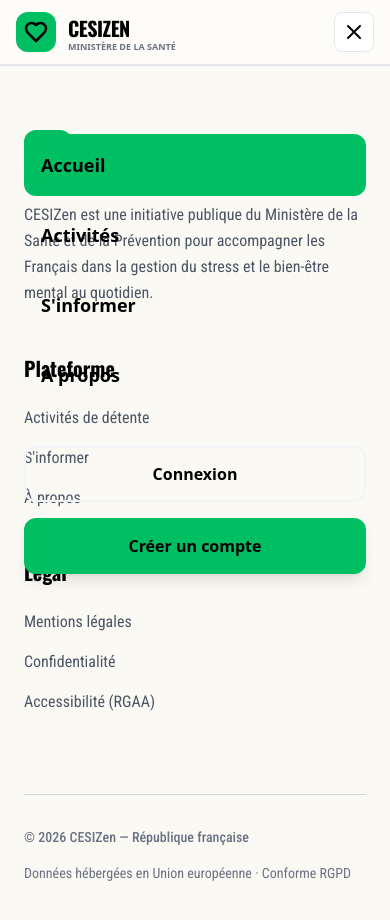
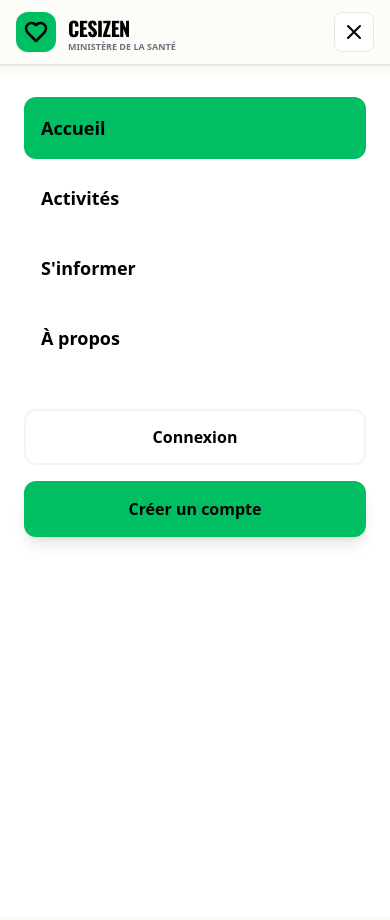
Before and after one commit to johanaT09/cesizen-web, a Nuxt app: page / in a window 390 px wide. Both pictures are taken after a click on the button "Menu". Shown: the top 920 px of the page. Built offline with nearby package versions, Linux system fonts and the light colour scheme.

Commit message:
Fix : reprise NavBar responsive design #68

```diff
--- a/app/layouts/navbar.vue
+++ b/app/layouts/navbar.vue
@@ -15,6 +15,7 @@
 </script>
 
 <template>
+  <!-- On garde le header sticky -->
   <header class="sticky top-0 z-40 border-b border-gray-200 bg-navbar/90 backdrop-blur-md">
     <div class="mx-auto flex max-w-7xl items-center justify-between gap-4 px-4 py-3">
 
@@ -32,6 +33,7 @@
         </div>
       </NuxtLink>
 
+      <!-- Desktop Nav -->
       <nav class="hidden items-center gap-1 md:flex">
         <NuxtLink v-for="item in NAV_LINKS" :key="item.to" :to="item.to"
           class="rounded-lg px-4 py-2 text-sm font-bold transition-colors" :class="[
@@ -59,8 +61,9 @@
         </NuxtLink>
       </div>
 
+      <!-- Burger Button -->
       <button type="button" @click="isMenuOpen = !isMenuOpen"
-        class="flex h-10 w-10 items-center justify-center rounded-lg border border-gray-200 bg-white textPrimary md:hidden active:bg-gray-50"
+        class="relative z-[60] flex h-10 w-10 items-center justify-center rounded-lg border border-gray-200 bg-white textPrimary md:hidden active:bg-gray-50"
         aria-label="Menu">
         <svg v-if="!isMenuOpen" xmlns="http://www.w3.org/2000/svg" class="h-6 w-6" fill="none" viewBox="0 0 24 24"
           stroke="currentColor">
@@ -73,11 +76,19 @@
       </button>
     </div>
 
-    <transition enter-active-class="transition duration-300 ease-out" enter-from-class="translate-x-full"
-      enter-to-class="translate-x-0" leave-active-class="transition duration-200 ease-in"
-      leave-from-class="translate-x-0" leave-to-class="translate-x-full">
-      <div v-if="isMenuOpen" class="fixed inset-0 top-[110px] z-50 bg-white md:hidden">
-        <nav class="flex flex-col gap-2 p-6">
+    <!-- MOBILE MENU CORRIGÉ -->
+    <transition
+      enter-active-class="transition duration-300 ease-out"
+      enter-from-class="translate-x-full opacity-0"
+      enter-to-class="translate-x-0 opacity-100"
+      leave-active-class="transition duration-200 ease-in"
+      leave-from-class="translate-x-0 opacity-100"
+      leave-to-class="translate-x-full opacity-0"
+    >
+      <!-- Ajout de h-screen et bg-white forcé -->
+      <div v-if="isMenuOpen"
+           class="fixed inset-0 top-[73px] left-0 right-0 bottom-0 z-50 h-screen w-full bg-white opacity-100 md:hidden overflow-y-auto">
+        <nav class="flex flex-col gap-2 p-6 bg-white h-full">
           <NuxtLink v-for="item in NAV_LINKS" :key="item.to" :to="item.to"
             class="rounded-xl px-4 py-4 text-lg font-bold border border-transparent" :class="[
               route.path === item.to
@@ -102,9 +113,3 @@
     </transition>
   </header>
 </template>
-
-<style scoped>
-body.menu-open {
-  overflow: hidden;
-}
-</style>
```
